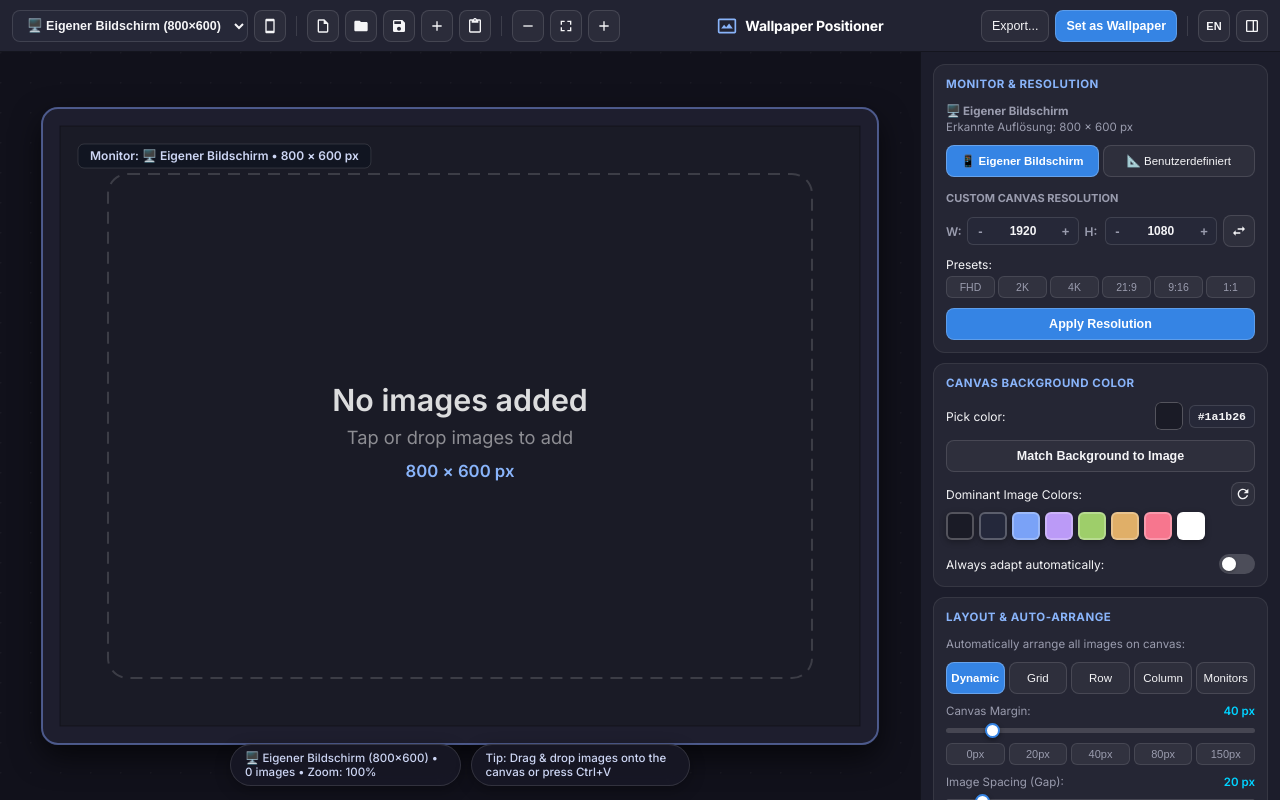
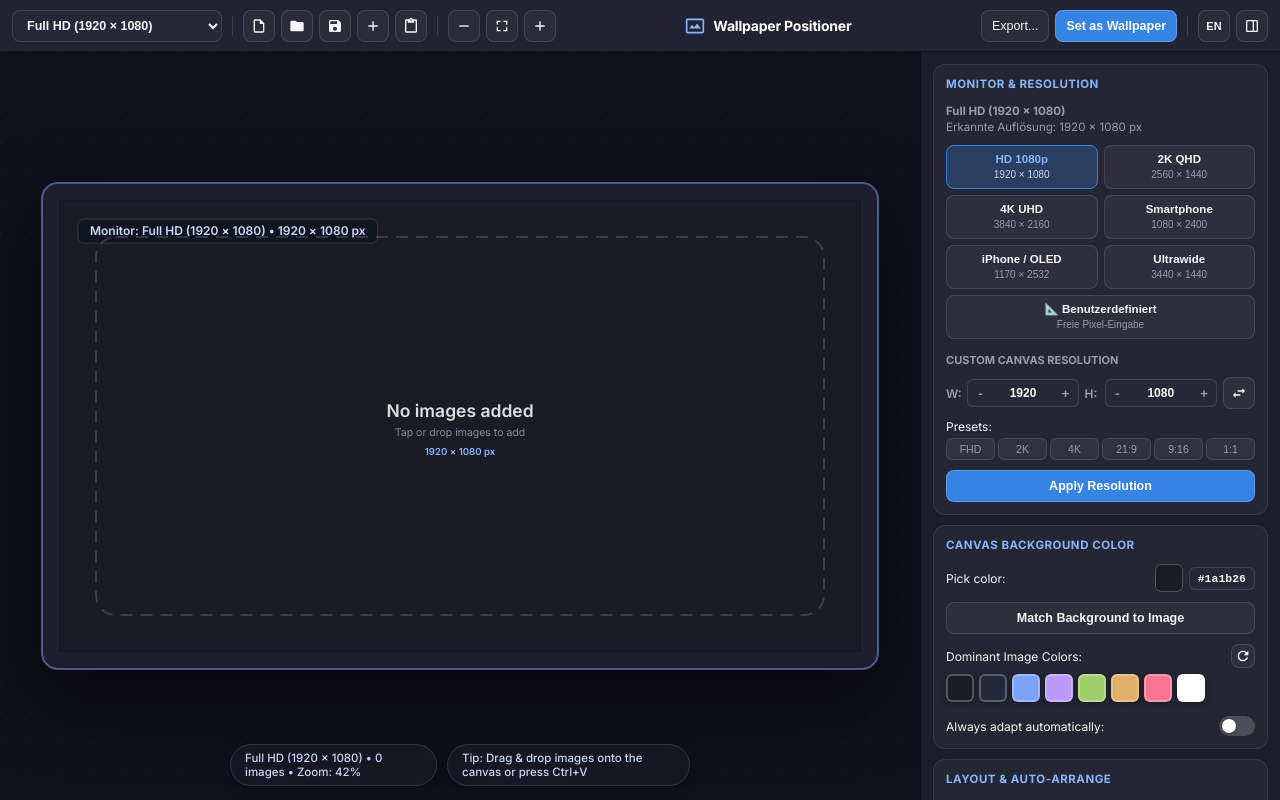
Before and after one commit to Papatin13/Wallpaper_positioner_Web, a website built with Vite: page index.html in a window 1280 px wide. Built offline with nearby package versions, Linux system fonts and the light colour scheme.

Commit message:
feat: explicit display type presets (4K, 2K, Full HD, Smartphone, Ultrawide) with resolutions and custom mode

```diff
--- a/index.html
+++ b/index.html
@@ -17,9 +17,7 @@
       <div class="header-left">
         <!-- Monitor Select Dropdown -->
         <select id="selMonitorHeader" class="select-input" title="Bildschirm-Modus"></select>
-        <button id="btnAutoDetectScreen" class="btn btn-icon" title="Bildschirmauflösung automatisch erkennen">
-          <svg viewBox="0 0 24 24"><path d="M17 1.01L7 1c-1.1 0-2 .9-2 2v18c0 1.1.9 2 2 2h10c1.1 0 2-.9 2-2V3c0-1.1-.9-1.99-2-1.99zM17 19H7V5h10v14z"/></svg>
-        </button>
+
 
         <div class="header-divider"></div>
 
@@ -126,9 +124,35 @@
             </div>
 
             <!-- Monitor Switch Buttons -->
-            <div class="btn-group" id="monitorButtonGroup">
-              <button class="btn active" data-mon="current-device">📱 Eigener Bildschirm</button>
-              <button class="btn" data-mon="__custom__">📐 Benutzerdefiniert</button>
+            <div class="monitor-grid" id="monitorButtonGroup">
+              <button class="btn active" data-mon="res-fhd">
+                <span class="btn-title">HD 1080p</span>
+                <span class="btn-sub">1920 × 1080</span>
+              </button>
+              <button class="btn" data-mon="res-2k">
+                <span class="btn-title">2K QHD</span>
+                <span class="btn-sub">2560 × 1440</span>
+              </button>
+              <button class="btn" data-mon="res-4k">
+                <span class="btn-title">4K UHD</span>
+                <span class="btn-sub">3840 × 2160</span>
+              </button>
+              <button class="btn" data-mon="res-phone">
+                <span class="btn-title">Smartphone</span>
+                <span class="btn-sub">1080 × 2400</span>
+              </button>
+              <button class="btn" data-mon="res-iphone">
+                <span class="btn-title">iPhone / OLED</span>
+                <span class="btn-sub">1170 × 2532</span>
+              </button>
+              <button class="btn" data-mon="res-ultrawide">
+                <span class="btn-title">Ultrawide</span>
+                <span class="btn-sub">3440 × 1440</span>
+              </button>
+              <button class="btn" data-mon="__custom__" style="grid-column: span 2;">
+                <span class="btn-title">📐 Benutzerdefiniert</span>
+                <span class="btn-sub">Freie Pixel-Eingabe</span>
+              </button>
             </div>
 
             <!-- Custom Canvas Resolution -->
--- a/src/main.js
+++ b/src/main.js
@@ -336,34 +336,11 @@ class WallpaperApp {
       this.updateMonitorInfo();
     });
 
-    // Auto-detect screen resolution button
-    document.getElementById('btnAutoDetectScreen')?.addEventListener('click', () => {
-      const mon = this.monitorManager.reDetectDeviceScreen();
-      this.canvasEngine.setMonitor(mon);
-      this.updateMonitorDropdown();
-      this.updateMonitorInfo();
-      this.showToast(tr('toast_screen_detected', { w: mon.width, h: mon.height }));
-    });
-
     // Mobile close sidebar button
     document.getElementById('btnCloseSidebarMobile')?.addEventListener('click', () => {
       document.getElementById('sidebar')?.classList.add('collapsed');
       setTimeout(() => this.canvasEngine.resizeCanvas(), 210);
     });
-
-    // Listen to orientation change on mobile devices
-    const onScreenChange = () => {
-      if (this.canvasEngine.monitor.id === 'current-device') {
-        const mon = this.monitorManager.reDetectDeviceScreen();
-        this.canvasEngine.setMonitor(mon);
-        this.updateMonitorDropdown();
-        this.updateMonitorInfo();
-      }
-    };
-    if (typeof window !== 'undefined' && window.screen?.orientation) {
-      window.screen.orientation.addEventListener('change', onScreenChange);
-    }
-    window.addEventListener('orientationchange', onScreenChange);
 
     document.querySelectorAll('#monitorButtonGroup .btn').forEach(btn => {
       btn.addEventListener('click', () => {
@@ -384,7 +361,7 @@ class WallpaperApp {
         this.canvasEngine.layers = [];
         this.canvasEngine.clearSelection();
         ProjectManager.clearSession();
-        const mon = this.monitorManager.reDetectDeviceScreen();
+        const mon = this.monitorManager.defaultMonitor;
         this.canvasEngine.setMonitor(mon);
         this.updateMonitorDropdown();
         this.updateMonitorInfo();
@@ -1257,9 +1234,9 @@ class WallpaperApp {
       }
     }
 
-    // Default: Clean start with user's detected screen!
-    const detectedMon = this.monitorManager.deviceMonitor;
-    this.canvasEngine.setMonitor(detectedMon);
+    // Default: Clean start with preset display resolution!
+    const defaultMon = this.monitorManager.defaultMonitor;
+    this.canvasEngine.setMonitor(defaultMon);
     this.updateMonitorDropdown();
     this.updateMonitorInfo();
     this.canvasEngine.fitToView();
--- a/src/monitorManager.js
+++ b/src/monitorManager.js
@@ -1,123 +1,102 @@
 /**
  * Monitor Manager for Wallpaper Positioner Web.
- * Supports:
- * 1. Eigener Bildschirm (Automatische Erkennung des aktuellen Geräts / Displays)
- * 2. Benutzerdefinierte Auflösung (Custom Resolution mit Eingabe & Presets)
+ * Provides clear display presets (4K, 2K, Full HD, Smartphone, Ultrawide)
+ * with explicit resolutions, and custom resolution support.
  */
 
 import { MonitorInfo } from './models.js';
 
-/**
- * Ermittelt die echte physische Bildschirmauflösung des aktuellen Geräts.
- */
-export function detectCurrentScreen() {
-  if (typeof window === 'undefined') {
-    return {
-      width: 1920,
-      height: 1080,
-      dpr: 1,
-      isMobile: false,
-      isPortrait: false,
-      label: 'Standard Display',
-    };
-  }
-
-  const dpr = window.devicePixelRatio || 1;
-  const isMobile = /Android|iPhone|iPad|iPod|webOS|BlackBerry|IEMobile|Opera Mini/i.test(navigator.userAgent)
-    || (window.matchMedia && window.matchMedia('(max-width: 820px)').matches && 'ontouchstart' in window);
-
-  // CSS Pixel des Displays
-  let rawW = window.screen?.width || window.innerWidth || 1920;
-  let rawH = window.screen?.height || window.innerHeight || 1080;
-
-  let isPortrait = rawH > rawW;
-  if (window.screen?.orientation && window.screen.orientation.type) {
-    isPortrait = window.screen.orientation.type.includes('portrait');
-  }
-
-  // Echte physische Pixel berechnen
-  let physW = Math.round(rawW * (dpr > 1 ? dpr : 1));
-  let physH = Math.round(rawH * (dpr > 1 ? dpr : 1));
-
-  physW = Math.max(320, physW);
-  physH = Math.max(320, physH);
-
-  const label = isMobile
-    ? (isPortrait ? 'Smartphone (Hochformat)' : 'Smartphone (Querformat)')
-    : 'Desktop / Monitor';
-
-  return {
-    width: physW,
-    height: physH,
-    rawW,
-    rawH,
-    dpr,
-    isMobile,
-    isPortrait,
-    label,
-  };
-}
-
 export class MonitorManager {
   constructor() {
     this.monitors = [];
-    this.customMonitor = new MonitorInfo({
-      id: '__custom__',
-      name: '📐 Benutzerdefiniert',
-      description: 'Eigene Auflösung festlegen',
-      width: 1920,
-      height: 1080,
-      refreshRate: 60,
-      isCustom: true,
-    });
+    this.customMonitor = null;
+    this.defaultMonitor = null;
 
     this.initDefaultMonitors();
   }
 
   initDefaultMonitors() {
-    const detected = detectCurrentScreen();
-    this.detectedInfo = detected;
+    const isMobile = (typeof window !== 'undefined') && (
+      /Android|iPhone|iPad|iPod|webOS|BlackBerry|IEMobile|Opera Mini/i.test(navigator.userAgent) ||
+      (window.matchMedia && window.matchMedia('(max-width: 820px)').matches && 'ontouchstart' in window)
+    );
 
-    // 1. Eigener Bildschirm (Automatisch erkannt & Standard!)
-    this.deviceMonitor = new MonitorInfo({
-      id: 'current-device',
-      name: detected.isMobile ? '📱 Eigener Bildschirm' : '🖥️ Eigener Bildschirm',
-      description: `${detected.label} (${detected.width}×${detected.height})`,
-      width: detected.width,
-      height: detected.height,
-      refreshRate: 60,
-      isDetected: true,
+    // 1. Full HD
+    const fhd = new MonitorInfo({
+      id: 'res-fhd',
+      name: 'Full HD (1920 × 1080)',
+      description: 'Standard 1080p 16:9',
+      width: 1920,
+      height: 1080,
     });
 
-    // 2. Benutzerdefiniert (Custom Resolution)
+    // 2. 2K QHD
+    const qhd = new MonitorInfo({
+      id: 'res-2k',
+      name: '2K QHD (2560 × 1440)',
+      description: 'WQHD 1440p 16:9',
+      width: 2560,
+      height: 1440,
+    });
+
+    // 3. 4K UHD
+    const uhd4k = new MonitorInfo({
+      id: 'res-4k',
+      name: '4K UHD (3840 × 2160)',
+      description: 'Ultra HD 4K 16:9',
+      width: 3840,
+      height: 2160,
+    });
+
+    // 4. Smartphone FHD+
+    const phone = new MonitorInfo({
+      id: 'res-phone',
+      name: 'Smartphone (1080 × 2400)',
+      description: 'Handy FHD+ 9:20',
+      width: 1080,
+      height: 2400,
+    });
+
+    // 5. iPhone / OLED
+    const iphone = new MonitorInfo({
+      id: 'res-iphone',
+      name: 'iPhone / OLED (1170 × 2532)',
+      description: 'Retina 9:19.5',
+      width: 1170,
+      height: 2532,
+    });
+
+    // 6. Ultrawide 21:9
+    const ultrawide = new MonitorInfo({
+      id: 'res-ultrawide',
+      name: 'Ultrawide (3440 × 1440)',
+      description: '21:9 Breitbild',
+      width: 3440,
+      height: 1440,
+    });
+
+    // 7. Benutzerdefiniert (Custom Resolution - KEINE Klammern!)
     this.customMonitor = new MonitorInfo({
       id: '__custom__',
-      name: '📐 Benutzerdefiniert',
+      name: 'Benutzerdefiniert',
       description: 'Eigene Auflösung festlegen',
       width: 1920,
       height: 1080,
-      refreshRate: 60,
       isCustom: true,
     });
 
-    // Nur Eigener Bildschirm und Custom zulassen!
     this.monitors = [
-      this.deviceMonitor,
+      fhd,
+      qhd,
+      uhd4k,
+      phone,
+      iphone,
+      ultrawide,
       this.customMonitor,
     ];
-  }
 
-  /**
-   * Bildschirm neu vermessen (z.B. nach Drehen des Handys oder Fenstergrößenänderung)
-   */
-  reDetectDeviceScreen() {
-    const detected = detectCurrentScreen();
-    this.detectedInfo = detected;
-    this.deviceMonitor.width = detected.width;
-    this.deviceMonitor.height = detected.height;
-    this.deviceMonitor.description = `${detected.label} (${detected.width}×${detected.height})`;
-    this.deviceMonitor.name = detected.isMobile ? '📱 Eigener Bildschirm' : '🖥️ Eigener Bildschirm';
-    return this.deviceMonitor;
+    // Auf mobilen Geräten standardmäßig Smartphone wählen, sonst Full HD
+    this.defaultMonitor = isMobile ? phone : fhd;
   }
 
   setCustomResolution(width, height) {
@@ -127,7 +106,7 @@ export class MonitorManager {
   }
 
   getMonitorById(id) {
-    return this.monitors.find(m => m.id === id) || this.monitors[0];
+    return this.monitors.find(m => m.id === id) || this.defaultMonitor;
   }
 
   /**
--- a/src/style.css
+++ b/src/style.css
@@ -1036,3 +1036,50 @@ input[type="color"]::-webkit-color-swatch {
     max-height: 90vh;
   }
 }
+
+
+/* Monitor Presets Grid in Sidebar */
+.monitor-grid {
+  display: grid;
+  grid-template-columns: repeat(2, 1fr);
+  gap: 6px;
+  width: 100%;
+}
+
+.monitor-grid .btn {
+  display: flex;
+  flex-direction: column;
+  align-items: center;
+  justify-content: center;
+  height: auto;
+  min-height: 44px;
+  padding: 6px 4px;
+  gap: 2px;
+  text-align: center;
+}
+
+.monitor-grid .btn .btn-title {
+  font-weight: 600;
+  font-size: 11.5px;
+  color: var(--text-main);
+  line-height: 1.2;
+}
+
+.monitor-grid .btn .btn-sub {
+  font-size: 10px;
+  color: var(--text-muted);
+  line-height: 1.2;
+}
+
+.monitor-grid .btn.active {
+  background: rgba(53, 132, 228, 0.25);
+  border-color: var(--accent-blue);
+}
+
+.monitor-grid .btn.active .btn-title {
+  color: #89b4fa;
+}
+
+.monitor-grid .btn.active .btn-sub {
+  color: #cdd6f4;
+}
```
